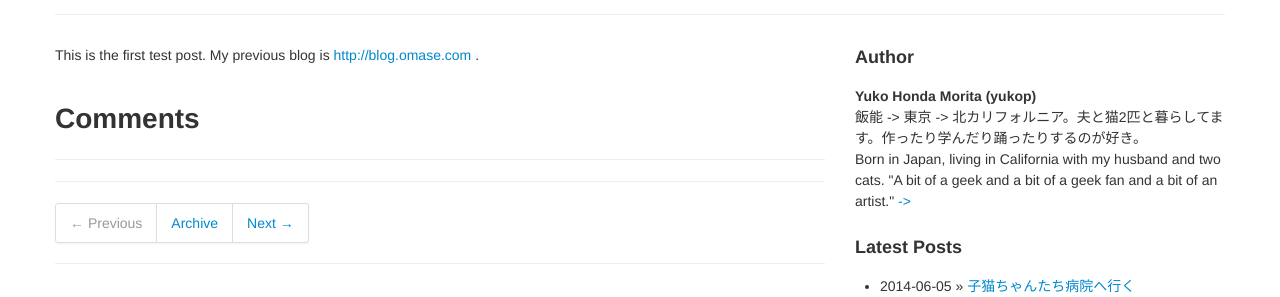
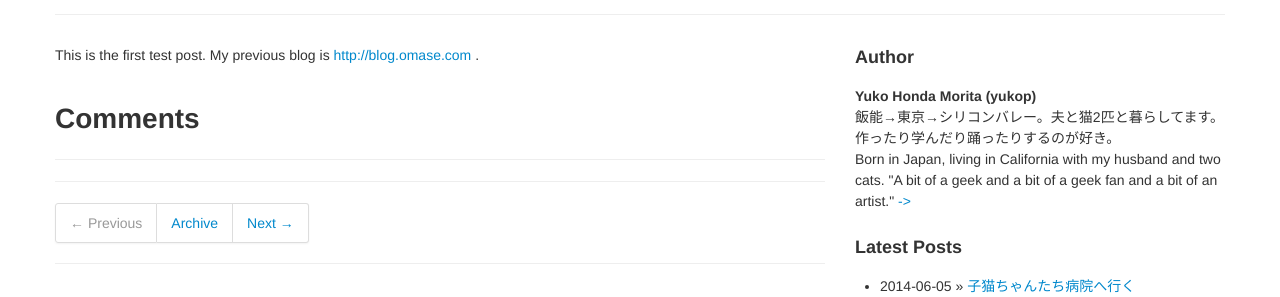
Before and after one commit to j-7/yukop.github.com, a Jekyll site: the page built from _posts/2011-11-11-hello-world.html, in a window 1280 px wide. Shown: the part 174-471 px from the top of the page. Built offline with Jekyll 4.4.1, drawn with Linux system fonts in a browser that asks for light colours; comment, search, counter and statistics services are not loaded.

```diff
--- a/_includes/themes/twitter/aside.html
+++ b/_includes/themes/twitter/aside.html
@@ -1,6 +1,6 @@
 <h4>Author</h4>
 <p><strong>Yuko Honda Morita (yukop)</strong><br>
-  飯能 -> 東京 -> 北カリフォルニア。夫と猫2匹と暮らしてます。作ったり学んだり踊ったりするのが好き。<br>
+  飯能→東京→シリコンバレー。夫と猫2匹と暮らしてます。作ったり学んだり踊ったりするのが好き。<br>
   Born in Japan, living in California with my husband and two cats. "A bit of a geek and a bit of a geek fan and a bit of an artist." <a href="http://youtu.be/EBRMq2Ioxsc?t=1m23s">-></a></p>
 <!-- Place this tag where you want the widget to render. -->
 <div class="g-person" data-href="//plus.google.com/u/0/106825171914368756519" data-layout="landscape" data-rel="author"></div>
--- a/_includes/themes/twitter/default.html
+++ b/_includes/themes/twitter/default.html
@@ -3,7 +3,7 @@
   <head>
     <meta charset="utf-8">
     <meta name="viewport" content="width=device-width, initial-scale=1.0">
-    <title>{{ page.title }} | {{ site.title }}</title>
+    <title>{% if page.title %}{{ page.title }} | {% endif %}{{ site.title }}</title>
     {% if page.description %}<meta name="description" content="{{ page.description }}">{% endif %}
     <meta name="author" content="{{ site.author.name }}">
     <link rel="alternate" type="application/atom+xml" title="yukop.github.com Atom Feed" href="/atom.xml" />
```
Also changed, not shown: favicon.ico.
